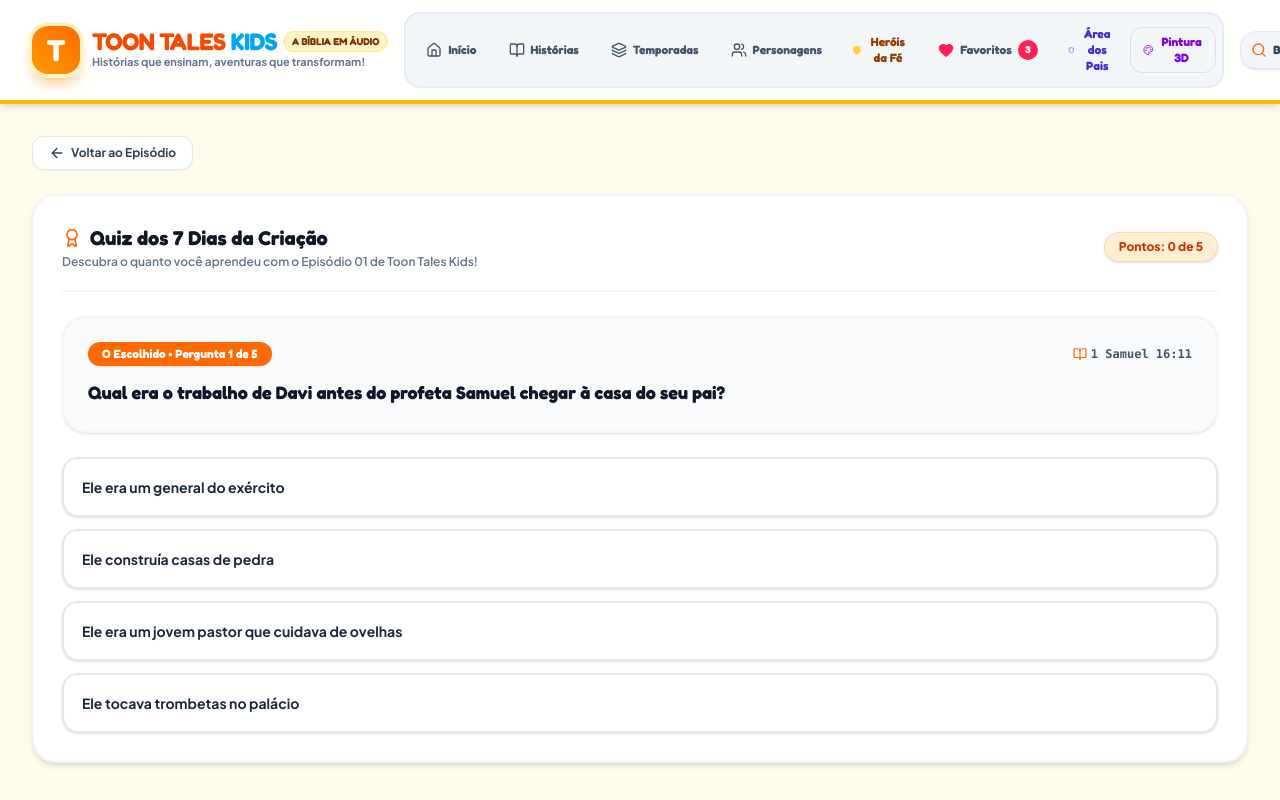
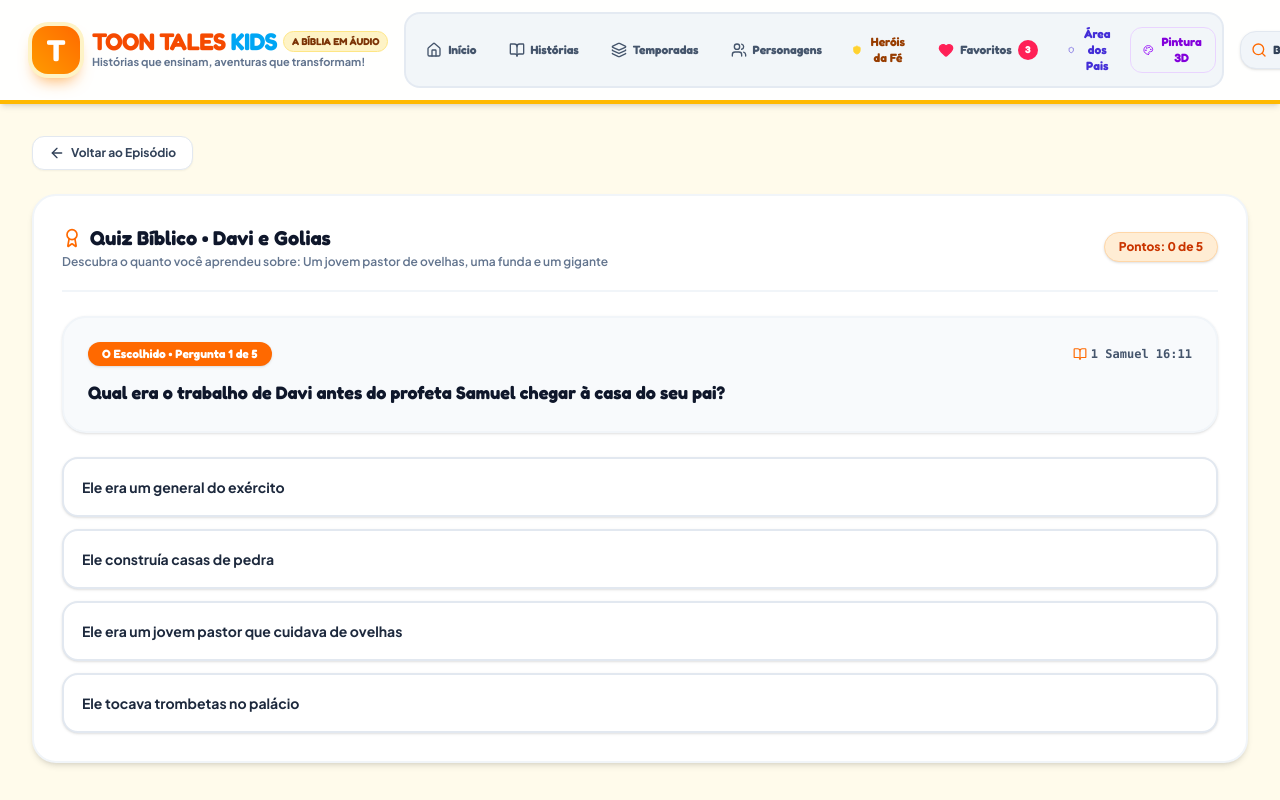
Before and after one commit to nogueiralfha-ux/toon-tales-kids, a React (Vite) app: page / in a window 1280 px wide. Both pictures are taken after a click on the button "Quiz". Shown: the top 800 px of the page. Built offline with nearby package versions, Linux system fonts and the light colour scheme.

Commit message:
fix: Make Quiz component titles, subtitles and certificates 100% dynamic for each biblical episode

```diff
--- a/src/App.tsx
+++ b/src/App.tsx
@@ -780,7 +780,14 @@ export default function App() {
               <ArrowLeft className="w-4 h-4" />
               <span>Voltar ao Episódio</span>
             </button>
-            <CreationQuiz quizData={currentQuiz} />
+            <CreationQuiz
+              quizData={currentQuiz}
+              episodeTitle={currentEpisode?.title || currentMeta?.title}
+              episodeSubtitle={currentEpisode?.subtitle || currentMeta?.subtitle}
+              episodeNumber={currentEpisode?.episodeNumber || currentMeta?.episodeNumber}
+              seasonNumber={currentEpisode?.seasonNumber || currentMeta?.seasonNumber}
+              biblicalVerse={currentMeta?.biblicalText}
+            />
           </div>
         )}
       </main>
--- a/src/components/CreationQuiz.tsx
+++ b/src/components/CreationQuiz.tsx
@@ -6,19 +6,30 @@ import { Award, CheckCircle2, XCircle, RotateCcw, Sparkles, ArrowRight, ShieldCh
 
 interface CreationQuizProps {
   quizData: QuizQuestion[];
+  episodeTitle?: string;
+  episodeSubtitle?: string;
+  episodeNumber?: number;
+  seasonNumber?: number;
+  biblicalVerse?: string;
 }
 
-export const CreationQuiz: React.FC<CreationQuizProps> = ({ quizData }) => {
+export const CreationQuiz: React.FC<CreationQuizProps> = ({
+  quizData,
+  episodeTitle = 'A Bíblia em Áudio',
+  episodeSubtitle = 'Aventuras Bíblicas',
+  episodeNumber,
+  biblicalVerse,
+}) => {
   const [currentIdx, setCurrentIdx] = useState<number>(0);
   const [selectedAnswer, setSelectedAnswer] = useState<number | null>(null);
   const [isAnswered, setIsAnswered] = useState<boolean>(false);
   const [score, setScore] = useState<number>(0);
   const [isFinished, setIsFinished] = useState<boolean>(false);
 
-  const question = quizData[currentIdx];
+  const question = quizData[currentIdx] || quizData[0];
 
   const handleSelectOption = (idx: number) => {
-    if (isAnswered) return;
+    if (isAnswered || !question) return;
     setSelectedAnswer(idx);
     setIsAnswered(true);
 
@@ -55,6 +66,16 @@ export const CreationQuiz: React.FC<CreationQuizProps> = ({ quizData }) => {
     setIsFinished(false);
   };
 
+  if (!quizData || quizData.length === 0) {
+    return (
+      <div className="w-full bg-white border-2 border-slate-100 rounded-3xl p-8 text-center space-y-4">
+        <Award className="w-12 h-12 text-orange-500 mx-auto" />
+        <h3 className="text-xl font-black text-slate-900 font-brand">Quiz em Preparação</h3>
+        <p className="text-xs text-slate-500">Este quiz estará disponível no próximo capítulo!</p>
+      </div>
+    );
+  }
+
   return (
     <div id="creation-quiz" className="w-full bg-white border-2 border-slate-100 rounded-3xl p-5 sm:p-7 shadow-md">
       {/* Header */}
@@ -62,10 +83,10 @@ export const CreationQuiz: React.FC<CreationQuizProps> = ({ quizData }) => {
         <div>
           <h3 className="text-xl font-black text-slate-900 flex items-center gap-2 font-brand">
             <Award className="w-5 h-5 text-orange-500" />
-            Quiz dos 7 Dias da Criação
+            Quiz Bíblico • {episodeTitle}
           </h3>
           <p className="text-xs text-slate-500 font-semibold mt-0.5">
-            Descubra o quanto você aprendeu com o Episódio 01 de Toon Tales Kids!
+            {episodeSubtitle ? `Descubra o quanto você aprendeu sobre: ${episodeSubtitle}` : `Teste seus conhecimentos sobre o Episódio ${episodeNumber || ''}!`}
           </p>
         </div>
         <span className="text-xs font-black px-3.5 py-1.5 rounded-full bg-orange-100 text-orange-700 border border-orange-200 shadow-sm">
@@ -79,12 +100,14 @@ export const CreationQuiz: React.FC<CreationQuizProps> = ({ quizData }) => {
           <div className="bg-slate-50 p-5 sm:p-6 rounded-3xl border-2 border-slate-100 shadow-sm">
             <div className="flex items-center justify-between mb-3">
               <span className="px-3.5 py-1 rounded-full text-xs font-black bg-orange-500 text-white font-brand shadow-sm">
-                {question.dayLabel} • Pergunta {currentIdx + 1} de {quizData.length}
+                {question.dayLabel || `Pergunta ${currentIdx + 1}`} • Pergunta {currentIdx + 1} de {quizData.length}
               </span>
-              <span className="text-xs text-slate-600 font-mono font-bold flex items-center gap-1">
-                <BookOpen className="w-3.5 h-3.5 text-orange-500" />
-                {question.biblicalVerse}
-              </span>
+              {question.biblicalVerse && (
+                <span className="text-xs text-slate-600 font-mono font-bold flex items-center gap-1">
+                  <BookOpen className="w-3.5 h-3.5 text-orange-500" />
+                  {question.biblicalVerse}
+                </span>
+              )}
             </div>
             <h4 className="text-base sm:text-lg font-black text-slate-900 leading-relaxed font-brand">
               {question.question}
@@ -164,15 +187,15 @@ export const CreationQuiz: React.FC<CreationQuizProps> = ({ quizData }) => {
             </span>
 
             <h4 className="text-2xl sm:text-3xl font-black text-slate-900 mt-1 mb-2 font-brand">
-              Guardião da Criação
+              Guardião de {episodeTitle}
             </h4>
 
             <p className="text-xs text-slate-600 max-w-sm mx-auto leading-relaxed mb-6 font-medium">
-              Você completou com sucesso a jornada por esta aventura com uma pontuação de <strong>{score} de {quizData.length}</strong>!
+              Você completou com sucesso a jornada pelo episódio <strong>{episodeTitle}</strong> com uma pontuação de <strong>{score} de {quizData.length}</strong>!
             </p>
 
             <div className="bg-white p-3.5 rounded-2xl border-2 border-orange-200 text-xs text-orange-950 font-bold shadow-sm">
-              "Deus viu tudo o que havia feito, e era muito bom!" • Gênesis 1:31
+              {biblicalVerse ? `Palavra de Deus: ${biblicalVerse}` : '"Toda a Escritura é inspirada por Deus!" • 2 Timóteo 3:16'}
             </div>
           </div>
 
```
